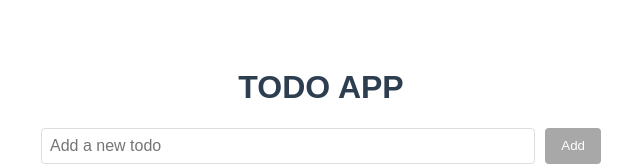
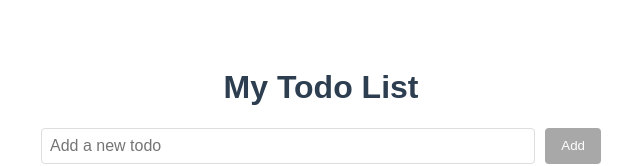
Before and after one commit to mamoodi/Test-Repo, a Vue app: page / in a window 1280 px wide. Shown: the top 166 px of the page, without its empty margins (319-959 px from the left). Built offline with nearby package versions, Linux system fonts and the light colour scheme.

Commit message:
Update app title to 'My Todo List'

```diff
--- a/src/App.vue
+++ b/src/App.vue
@@ -1,6 +1,6 @@
 <template>
   <div id="app">
-    <h1>TODO APP</h1>
+    <h1>My Todo List</h1>
     <TodoList />
   </div>
 </template>
```
